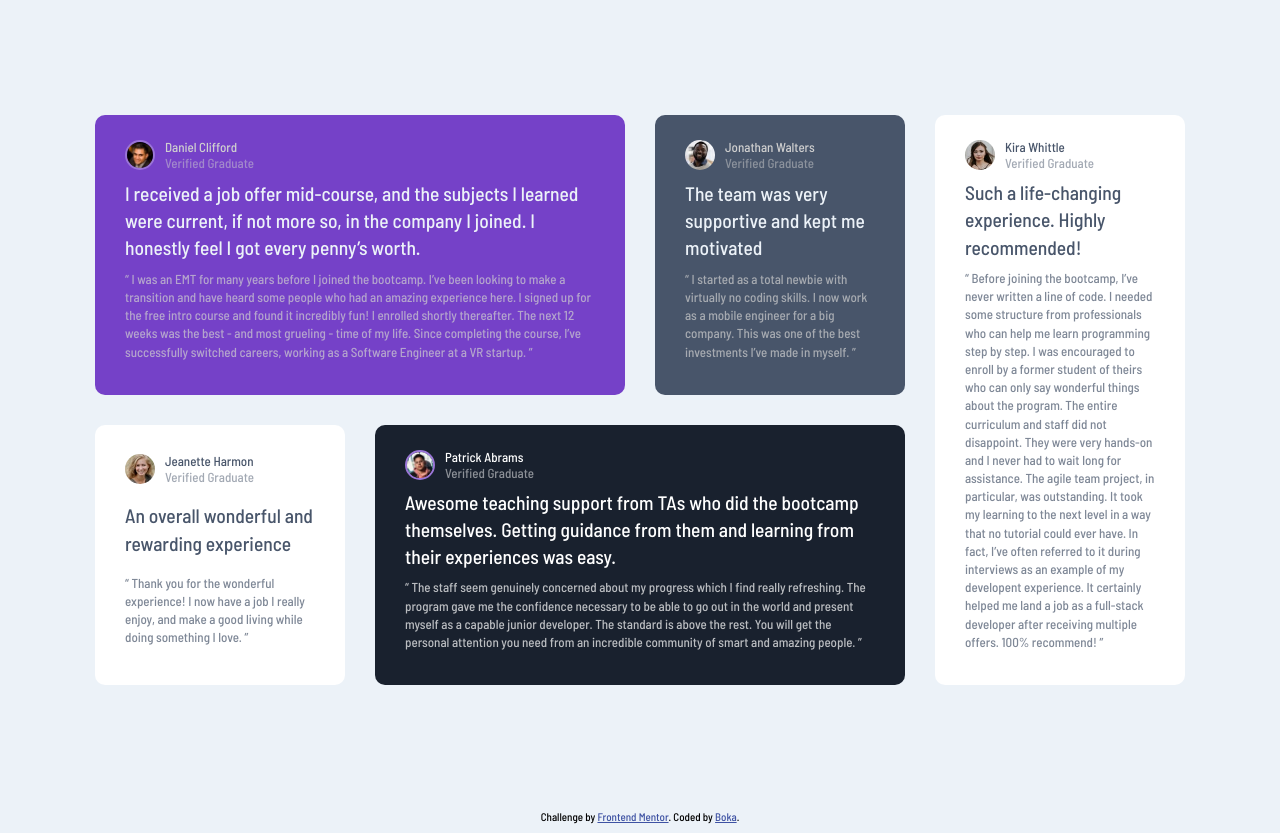
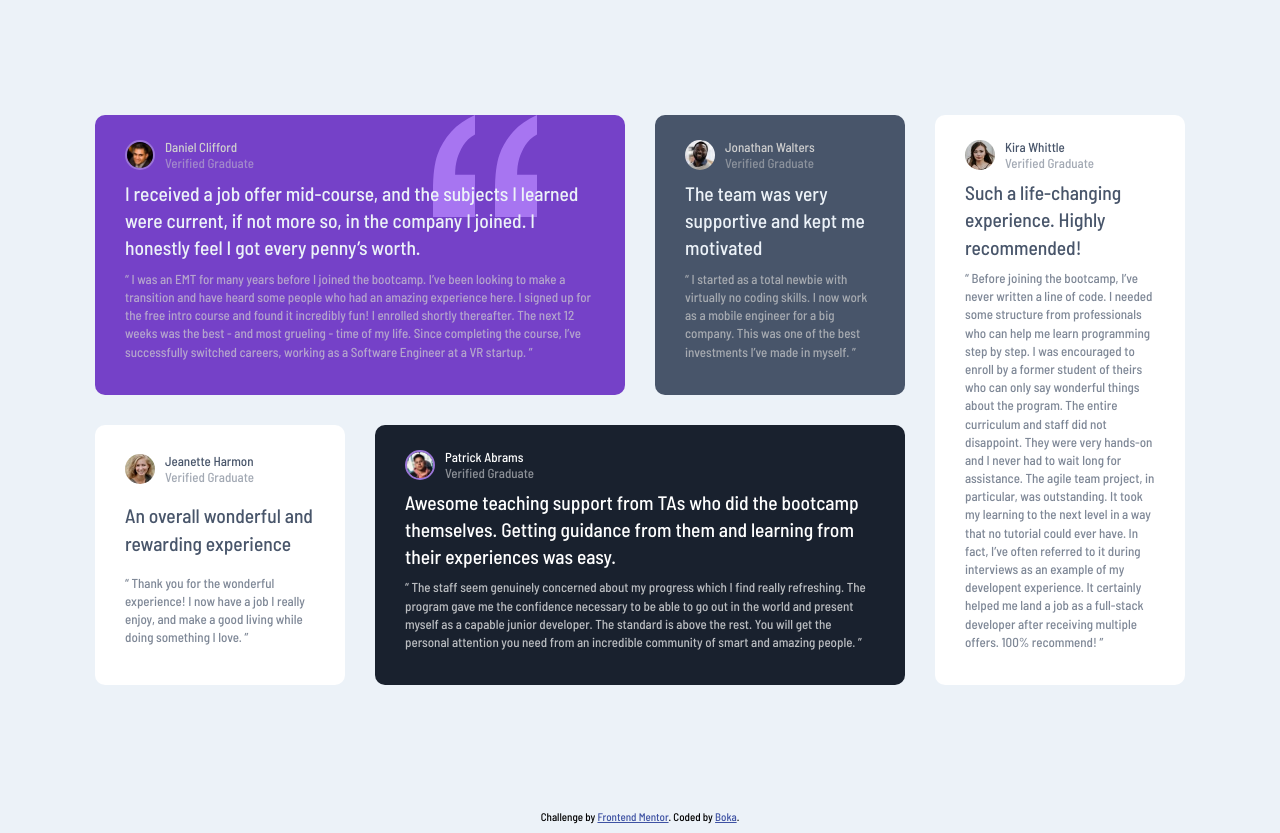
Before and after one commit to Blagoja95/testimonial-grids, a plain HTML site: page index.html in a window 1280 px wide. Drawn offline with Linux system fonts and the light colour scheme; the site is published under a folder, as on GitHub Pages, so addresses that start at the root find nothing.

Commit message:
fix for quote image and README.md

```diff
--- a/index.html
+++ b/index.html
@@ -11,7 +11,7 @@
       sizes="32x32"
       href="./src/images/favicon-32x32.png"
     />
-    <title>Frontend Mentor | TESTIMONIAL GRIDS</title>
+    <title>Frontend Mentor | Testimonials grid section</title>
     <link rel="preconnect" href="https://fonts.googleapis.com" />
     <link rel="preconnect" href="https://fonts.gstatic.com" crossorigin />
     <link
--- a/src/style/style.css
+++ b/src/style/style.css
@@ -130,7 +130,7 @@ body {
   position: absolute;
   top: 0;
   right: 0;
-  background-image: url("/src/images/bg-pattern-quotation.svg");
+  background-image: url("../images/bg-pattern-quotation.svg");
   background-repeat: no-repeat;
   transform: translate(10%, 5%);
   z-index: -1;
```
Also changed, not shown: 1 other file.
